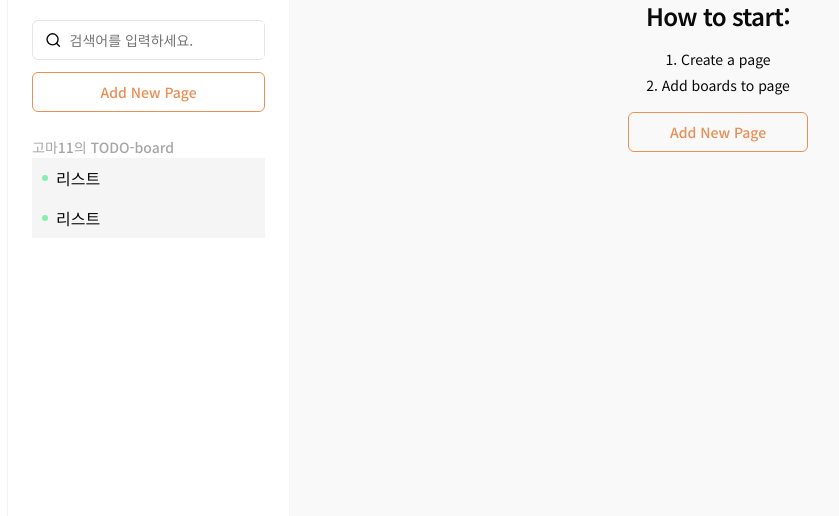
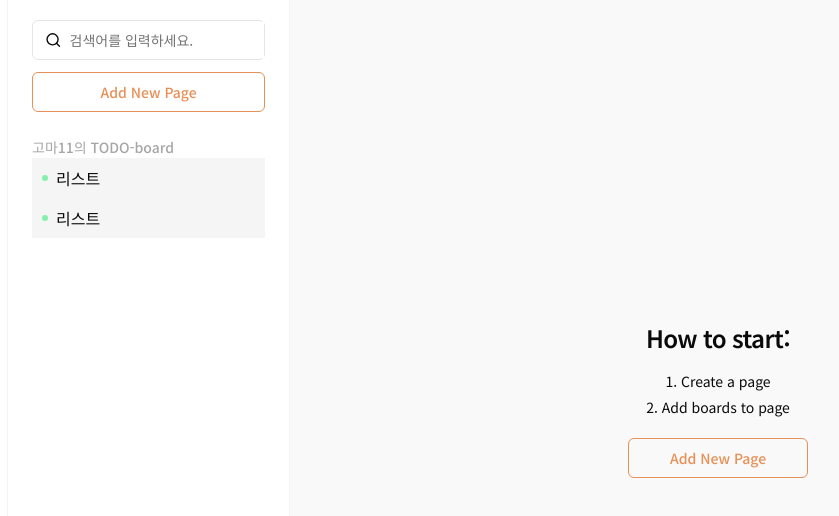
Before and after one commit to nrkcode/REAL-next-board, a Next.js app: page / in a window 1280 px wide. Shown: the top 516 px of the page, without its empty margins (63-902 px from the left). Built offline with nearby package versions, Linux system fonts and the light colour scheme.

Commit message:
style: How to start 가운데정렬

```diff
--- a/app/board/[id]/page.tsx
+++ b/app/board/[id]/page.tsx
@@ -80,6 +80,3 @@ function BoardPage() {
 }
 
 export default BoardPage;
-
-//There is no board yet.
-//Click the button and start flashing!
--- a/app/page.tsx
+++ b/app/page.tsx
@@ -33,17 +33,13 @@ function InitPage() {
                 </div>
             </aside>
             <main className="page__main">
-                <div className="flex flex-col items-center justify-center gap-5 mb-6">
-                    <h3 className="scroll-m-20 text-2xl font-semibold tracking-tight">
-                        How to start:
-                    </h3>
-                    <div className="flex flex-col items-center gap-3">
-                        <small className="text-sm font-normal leading-none">
-                            1. Create a page
-                        </small>
-                        <small className="text-sm font-normal leading-none">
-                            2. Add boards to page
-                        </small>
+                <div className="w-full h-full flex flex-col items-center justify-center">
+                    <div className="flex flex-col items-center justify-center gap-5 mb-6">
+                        <h3 className="scroll-m-20 text-2xl font-semibold tracking-tight">How to start:</h3>
+                        <div className="flex flex-col items-center gap-3">
+                            <small className="text-sm font-normal leading-none">1. Create a page</small>
+                            <small className="text-sm font-normal leading-none">2. Add boards to page</small>
+                        </div>
                     </div>
                     <Button className="text-[#E79057] bg-transparent border border-[#E79057] hover:bg-[#FFF9F5] w-[180px]" onClick={() => router.push("/board/1")}>
                         Add New Page
```
